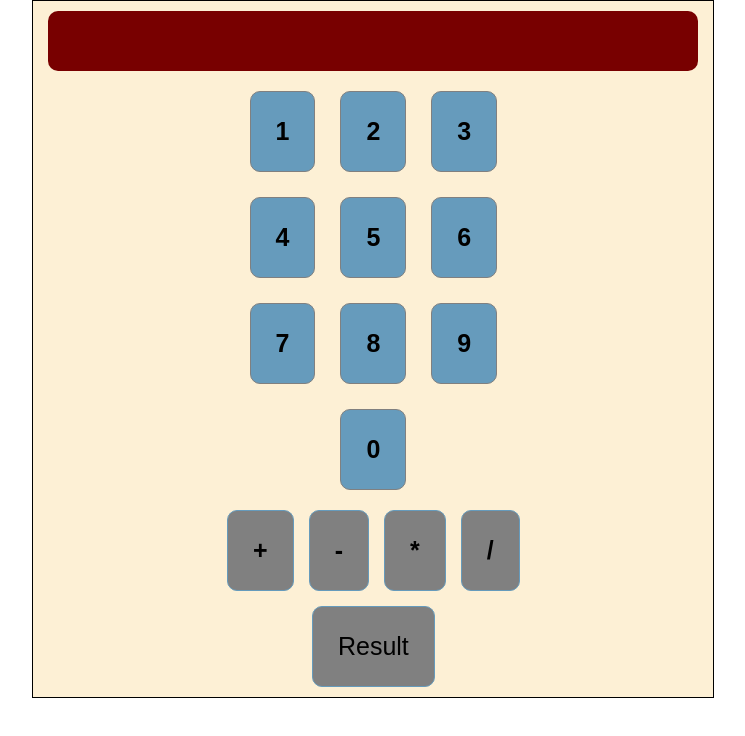
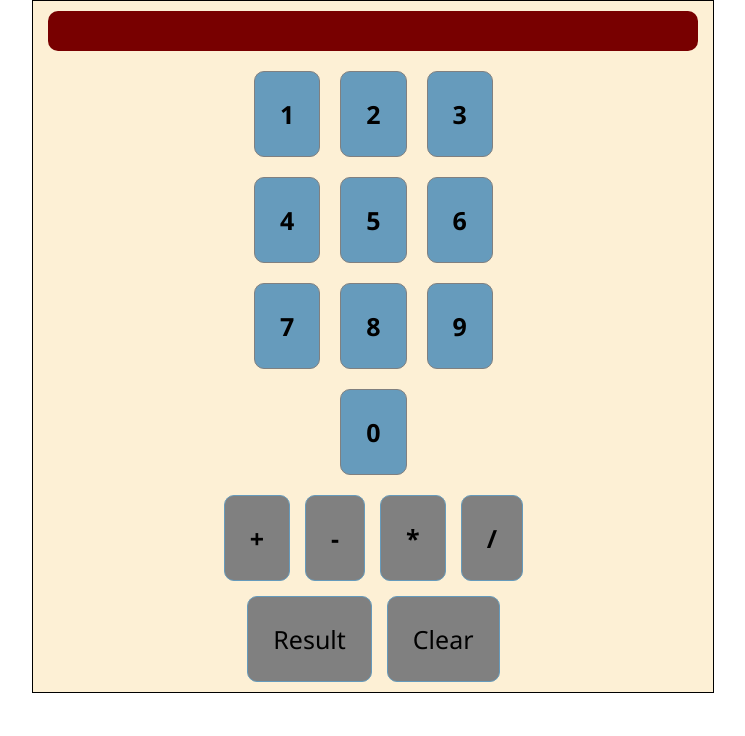
Before and after one commit to Nicolas-Rodriguez-Ch/reactCalculator, a React (Vite) app: page / in a window 1280 px wide. Shown: the top 736 px of the page, without its empty margins (262-1007 px from the left). Built offline with nearby package versions, Linux system fonts and the light colour scheme.

Commit message:
adds styles and clear state button

```diff
--- a/src/App.css
+++ b/src/App.css
@@ -1,4 +1,5 @@
 *{
   margin: 0;
   padding: 0;
+  font-family:'Segoe UI', Tahoma, Geneva, Verdana, sans-serif;
 }
--- a/src/components/CalculatorDisplay/CalculatorDisplay.css
+++ b/src/components/CalculatorDisplay/CalculatorDisplay.css
@@ -2,7 +2,7 @@
   background-color: #780000;
   color: #FDF0D5;
   width: 100%;
-  height: 50px;
+  height: 30px;
   border-radius: 10px;
   padding: 5px;
   display: flex;
--- a/src/components/CalculatorNumbers/CalculatorNumber.css
+++ b/src/components/CalculatorNumbers/CalculatorNumber.css
@@ -2,7 +2,7 @@
   width: 300px;
   display: flex;
   flex-wrap: wrap;
-  gap: 25px;
+  gap: 20px;
   justify-content: center;
 }
 .calculatorNumber_button {
--- a/src/components/CalculatorOperations/CalculatorOperations.tsx
+++ b/src/components/CalculatorOperations/CalculatorOperations.tsx
@@ -81,6 +81,16 @@ export default function CalculatorOperations({
       setResult('Error: An unknown error occurred');
     }
   };
+
+  const clearState = (e: React.MouseEvent) => {
+    e.preventDefault();
+    setCalculation({
+      rightSide: null,
+      leftSide: null,
+      operation: '',
+    });
+    setResult(null);
+  };
   return (
     <>
       <div className='calculatorOperation_container'>
@@ -108,6 +118,7 @@ export default function CalculatorOperations({
               );
             })}
         {allFieldsValid ? (
+          <>
             <button
               className='calculatorOperation_button'
               onClick={(e) => {
@@ -116,10 +127,22 @@ export default function CalculatorOperations({
             >
               Result
             </button>
+            <button
+              className='calculatorOperation_button'
+              onClick={(e) => clearState(e)}
+            >
+              Clear
+            </button>
+          </>
         ) : (
+          <>
             <button disabled className='calculatorOperation_button_disabled'>
               Result
             </button>
+            <button disabled className='calculatorOperation_button_disabled'>
+              Clear
+            </button>
+          </>
         )}
       </div>
     </>
```
Lines whose indentation alone changed are shown as unchanged.
